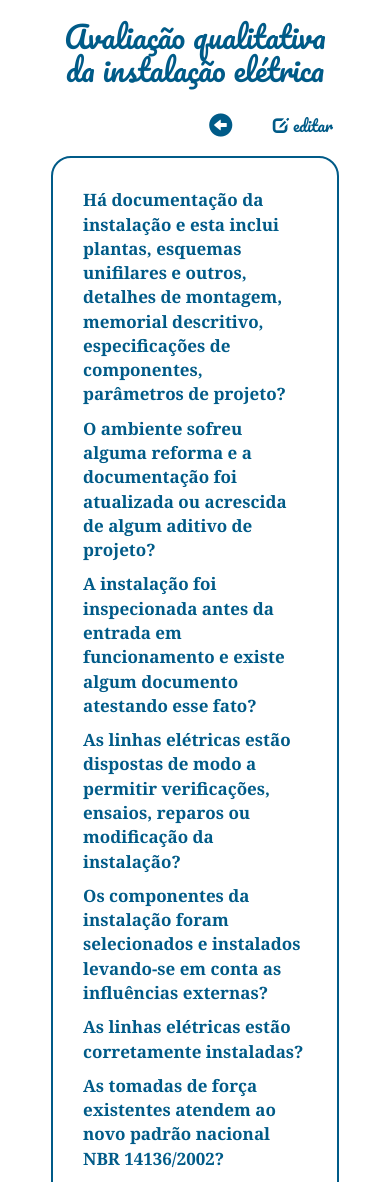
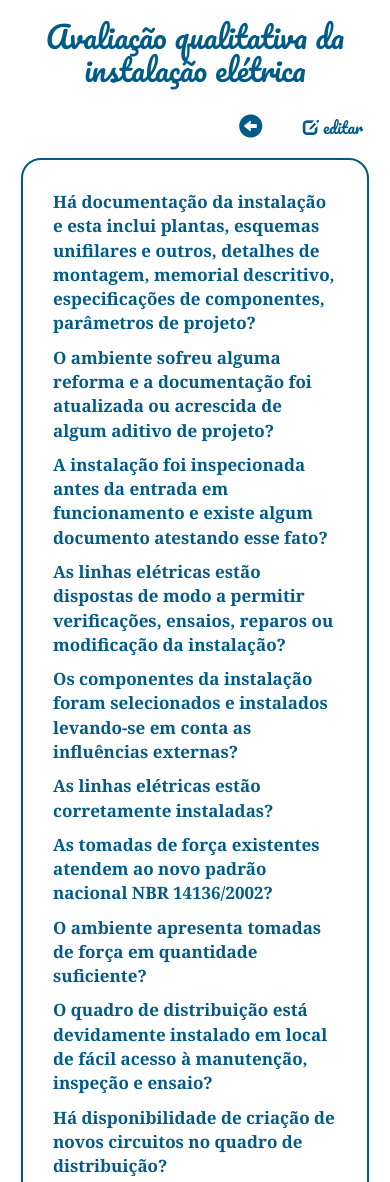
Before and after one commit to fpcoutinho/gerador, a Django app: template relatorio/templates/relatorio/relatorio_qualitativas_visualiza.html in a window 390 px wide. Shown: the part 155-1337 px from the top of the page. Run offline with Django 3.2, Linux system fonts and the light colour scheme; the template is opened without the code that fills it, so the values that code supplies are empty; some libraries are stand-ins or nearby versions.

Commit message:
resolveu ultimos problemas mobile(pfv)

```diff
--- a/assets/styles.css
+++ b/assets/styles.css
@@ -94,6 +94,11 @@ img{
     align-items: center;
     justify-content: center;
     justify-self: center;
+    padding-inline: 0px;
+}
+
+#visualiza-wrapper-dois{
+    padding-inline: 0px;
 }
 
 #relatorio-visualiza{
--- a/relatorio/templates/relatorio/relatorio_externas_visualiza.html
+++ b/relatorio/templates/relatorio/relatorio_externas_visualiza.html
@@ -2,7 +2,7 @@
 
 {% block content %}
 <div id="relatorio-visualiza-wrapper"  class="container-fluid">
-        <div class="container">
+        <div id="visualiza-wrapper-dois" class="container" >
                 <h2 style="text-align:center;">Avaliação das influencias externas da instalação elétrica</h3>
                 <nav class="navbar navbar-expand-lg justify-content-space-between">
                         <button id="botao-icon" class="navbar-brand" onclick="history.back()">
--- a/relatorio/templates/relatorio/relatorio_planejamento_visualiza.html
+++ b/relatorio/templates/relatorio/relatorio_planejamento_visualiza.html
@@ -2,7 +2,7 @@
 
 {% block content %}
 <div id="relatorio-visualiza-wrapper"  class="container-fluid">
-        <div class="container">
+        <div id="visualiza-wrapper-dois" class="container" >
                 <h2 style="text-align:center;">Avaliação e planejamento da execução</h3>
                 <nav class="navbar navbar-expand-lg justify-content-space-between">
                         <button id="botao-icon" class="navbar-brand" onclick="history.back()">
--- a/relatorio/templates/relatorio/relatorio_qualitativas_visualiza.html
+++ b/relatorio/templates/relatorio/relatorio_qualitativas_visualiza.html
@@ -2,7 +2,7 @@
 
 {% block content %}
 <div id="relatorio-visualiza-wrapper"  class="container-fluid">
-        <div class="container">
+        <div id="visualiza-wrapper-dois" class="container" >
                 <h2 style="text-align:center;">Avaliação qualitativa da instalação elétrica</h3>
                 <nav class="navbar navbar-expand-lg justify-content-space-between">
                         <button id="botao-icon" class="navbar-brand" onclick="history.back()">
--- a/relatorio/templates/relatorio/relatorio_quantitativas_visualiza.html
+++ b/relatorio/templates/relatorio/relatorio_quantitativas_visualiza.html
@@ -3,7 +3,7 @@
 {% block content %}
 
 <div id="relatorio-visualiza-wrapper"  class="container-fluid">
-        <div class="container">
+        <div id="visualiza-wrapper-dois" class="container" >
                 <h2 style="text-align:center;">Avaliação quantitativa da instalação elétrica</h3>
                 <nav class="navbar navbar-expand-lg justify-content-space-between">
                         <button id="botao-icon" class="navbar-brand" onclick="history.back()">
--- a/relatorio/templates/relatorio/relatorio_visualiza.html
+++ b/relatorio/templates/relatorio/relatorio_visualiza.html
@@ -3,7 +3,7 @@
 {% block content %}
 
 <div id="relatorio-visualiza-wrapper"  class="container-fluid">
-        <div class="container">
+        <div id="visualiza-wrapper-dois" class="container" >
                 <h3 style="text-align:center;">Meu Relatório</h3>
                 <nav class="navbar navbar-expand-lg">
                         <button id="botao-icon" class="navbar-brand" onclick="history.back()">
```
Also changed, not shown: 1 other file.
